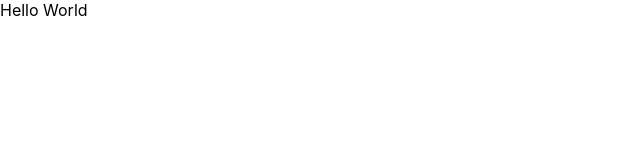
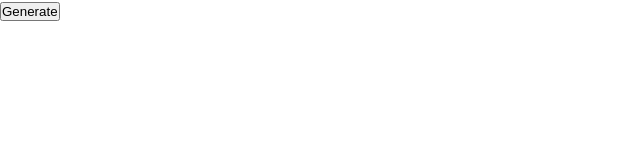
Before and after one commit to JGQH/Password-Generator-Devjam, a React (Vite) app: page / in a window 1280 px wide. Shown: the top 160 px of the page, without its empty margins (0-640 px from the left). Built offline with nearby package versions, Linux system fonts and the light colour scheme.

Commit message:
Add basic interface
Simple generator done with just lowercase characters
Just a proof of concept for selecting from dictionaries

```diff
--- a/src/App.tsx
+++ b/src/App.tsx
@@ -1,5 +1,13 @@
+import React from 'react'
+import usePassword from '@Hooks/usePassword'
+import Generator from '@Components/generator'
+
 export default function App() {
+  const [ setEntry, generator ] = usePassword()
+
   return (
-    <p>Hello World</p>
+    <div>
+      <Generator generator={generator} />
+    </div>
   )
 }
--- /dev/null
+++ b/src/components/generator/generator.tsx
@@ -0,0 +1,24 @@
+import React, { useState } from 'react'
+
+interface GeneratorProps {
+  generator: () => string
+}
+
+export default function Generator({ generator }:GeneratorProps ) {
+  const [ password, setPassword ] = useState<string>('')
+
+  function createPassword() {
+    setPassword(generator())
+  }
+
+  return (
+    <div>
+      <button onClick={createPassword}>
+        Generate
+      </button>
+      <div>
+        {password}
+      </div>
+    </div>
+  )
+}
--- /dev/null
+++ b/src/hooks/useForm.ts
@@ -0,0 +1,11 @@
+import { useState } from 'react'
+
+export default function useForm<T extends string, P = string|number>(defaultValues:Record<T, P>) {
+  const [ entries, setEntries ] = useState<Record<T, P>>(defaultValues)
+
+  function setEntry(entry:T,value:P) {
+    setEntries({ [entry]:value, ...entries })
+  }
+
+  return [ entries, setEntry ] as const
+}
--- /dev/null
+++ b/src/hooks/usePassword.ts
@@ -0,0 +1,26 @@
+import useForm from './useForm'
+
+type PasswordParameters = 'length'
+
+export default function usePassword() {
+  const [ parameters, setEntry ] = useForm<PasswordParameters>({ length: 20 })
+
+  function generator() {
+    return generatePassword(parameters)
+  }
+
+  return [ setEntry, generator ] as const
+}
+
+const lowercaseDictionary = 'abcdefghijklmnopqrstuvwxyz'
+
+function generatePassword(parameters:Record<PasswordParameters, string|number>) {
+  let password = ''
+
+  for(let i = 0; i < parameters.length; i++) {
+    const index = Math.floor(Math.random() * lowercaseDictionary.length)
+    password += lowercaseDictionary[index]
+  }
+
+  return password
+}
--- a/vite.config.ts
+++ b/vite.config.ts
@@ -1,7 +1,7 @@
 import { defineConfig } from 'vite'
-import react from '@vitejs/plugin-react'
+import tsconfigpaths from 'vite-tsconfig-paths'
 
 // https://vitejs.dev/config/
 export default defineConfig({
-  plugins: [react()]
+  plugins: [tsconfigpaths()]
 })
```
Also changed, not shown: tsconfig.json (+10 -1 lines), 1 other file (tests, documents, lock files or other folders).
